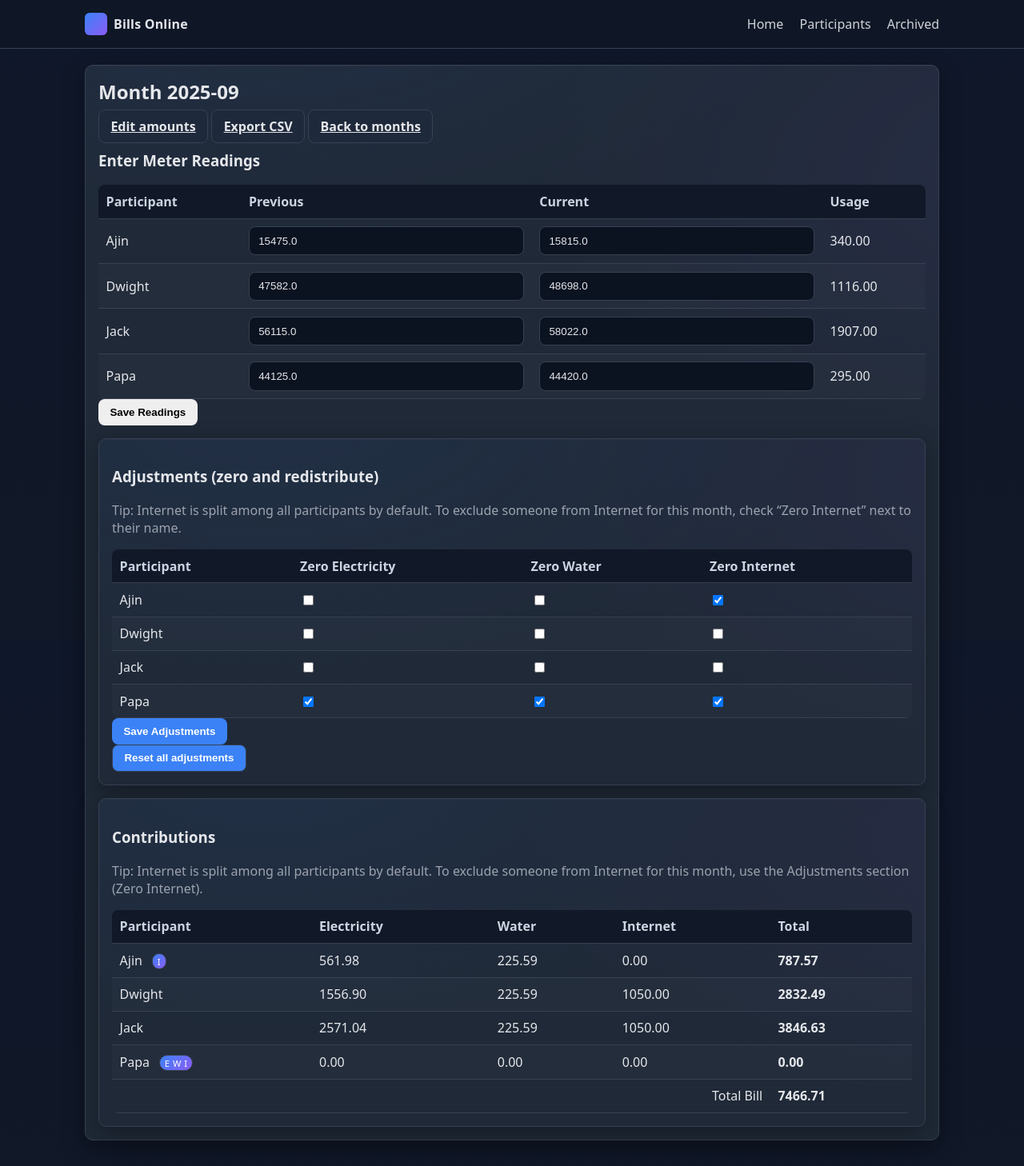
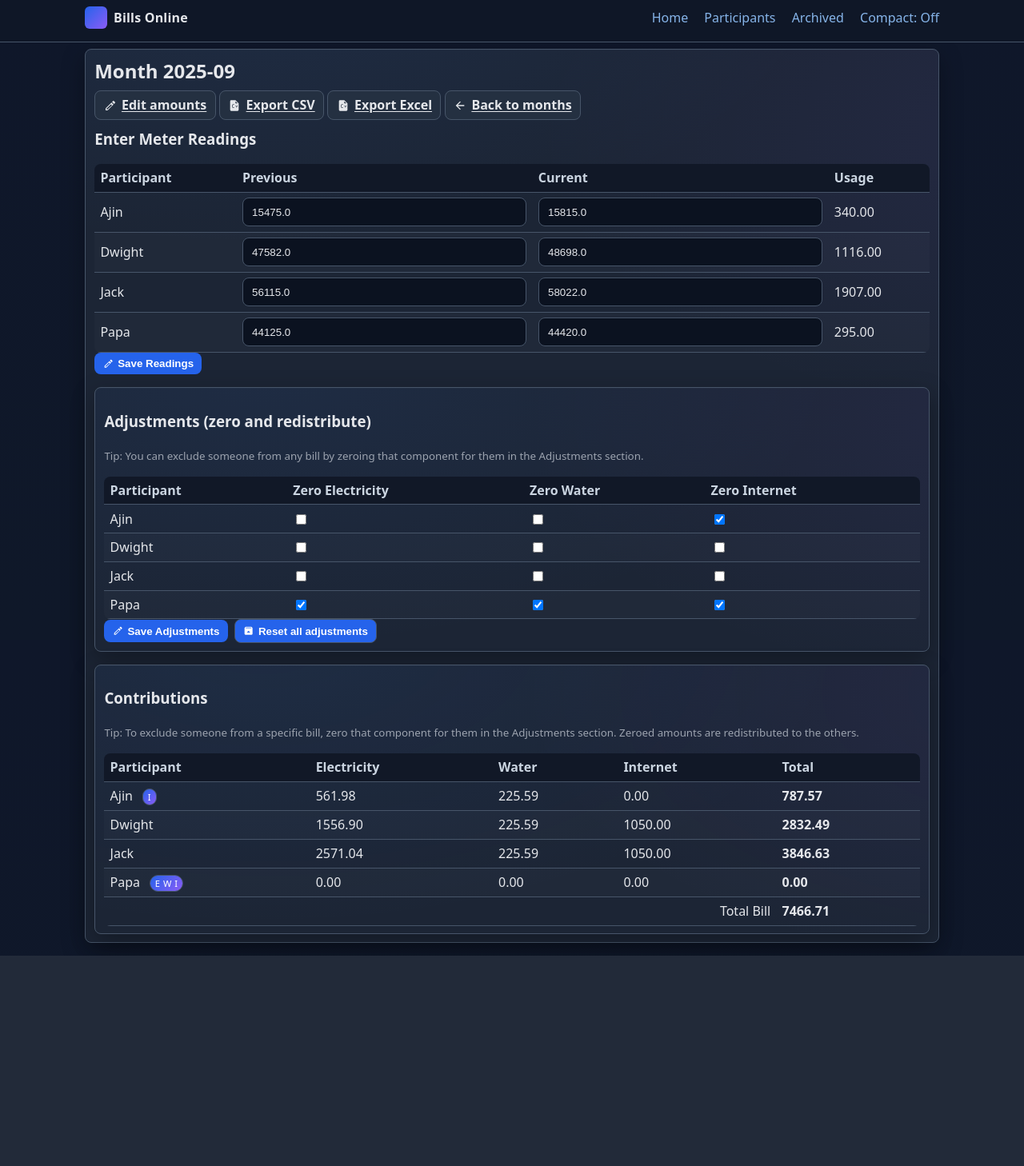
Before and after one commit to phdwight/billsonline, a Flask app: page /months/1?compact=1 in a window 1280 px wide. Shown: the whole page at 80% size. After the commit the page ends 1195 px from the top, so only its background shows below. Run offline with Flask 3, Linux system fonts and the light colour scheme; data comes from the database, SQL or seed files in the repository.

Commit message:
Add Excel export, UI polish, and documentation updates
Introduces per-month Excel export via /months/<bill_id>/export.xlsx. Refines UI with icon buttons, compact mode toggle, and improved styles for better accessibility and clarity. Updates README with clearer usage, troubleshooting, and screenshot/GIF instructions. Adds helper script for GIF recording and documentation for screenshots.

```diff
--- a/app/routes/main.py
+++ b/app/routes/main.py
@@ -246,6 +246,49 @@ def export_month_csv(bill_id: int):
     )
 
 
+@bp.get("/months/<int:bill_id>/export.xlsx")
+def export_month_xlsx(bill_id: int):
+    bill = bill_repo.get_by_id(bill_id)
+    if not bill:
+        flash("Month not found", "error")
+        return redirect(url_for("main.index"))
+    participants = participants_repo.list_all()
+    readings = reading_repo.list_for_month(bill.id)
+    adjustments = {a.participant_id: {
+        'electricity': a.zero_electricity,
+        'water': a.zero_water,
+        'internet': a.zero_internet,
+    } for a in adjust_repo.list_for_month(bill.id)}
+    contributions = calculator.compute_contributions(bill, readings, participants, adjustments)
+
+    wb = Workbook()
+    ws = wb.active
+    ws.title = f"{bill.year}-{bill.month:02d}"
+    ws.append(["Participant", "Electricity", "Water", "Internet", "Total"])
+    for c in contributions:
+        ws.append([
+            c.participant.name,
+            float(f"{c.electricity:.2f}"),
+            float(f"{c.water:.2f}"),
+            float(f"{c.internet:.2f}"),
+            float(f"{c.total:.2f}"),
+        ])
+    total_bill = bill.electricity_amount + bill.water_amount + bill.internet_amount
+    ws.append([])
+    ws.append(["Total Bill", float(f"{bill.electricity_amount:.2f}"), float(f"{bill.water_amount:.2f}"), float(f"{bill.internet_amount:.2f}"), float(f"{total_bill:.2f}")])
+
+    from io import BytesIO
+    bio = BytesIO()
+    wb.save(bio)
+    bio.seek(0)
+    filename = f"bill_{bill.year}-{bill.month:02d}.xlsx"
+    return Response(
+        bio.getvalue(),
+        mimetype="application/vnd.openxmlformats-officedocument.spreadsheetml.sheet",
+        headers={"Content-Disposition": f"attachment; filename={filename}"},
+    )
+
+
 @bp.post("/months/<int:bill_id>/readings")
 def submit_readings(bill_id: int):
     bill = bill_repo.get_by_id(bill_id)
--- a/app/static/style.css
+++ b/app/static/style.css
@@ -1,14 +1,15 @@
+
 :root {
 	--gap: 1rem;
 	--radius: 10px;
 	--bg: #0f172a; /* slate-900 */
-	--panel: #111827; /* gray-900 */
-	--card: #1f2937; /* gray-800 */
+	--panel: #0f1829; /* slightly deeper for contrast */
+	--card: #1c2535; /* slightly crisper */
 	--muted: #9ca3af; /* gray-400 */
 	--text: #e5e7eb; /* gray-200 */
-	--primary: #3b82f6; /* blue-500 */
+	--primary: #2563eb; /* blue-600 for stronger contrast */
 	--primary-contrast: #ffffff;
-	--border: #374151; /* gray-700 */
+	--border: #475569; /* slate-500 for clearer edges */
 	--success: #10b981; /* emerald-500 */
 	--error: #ef4444; /* red-500 */
 	--warning: #f59e0b; /* amber-500 */
@@ -44,6 +45,10 @@ header .container { display:flex; align-items:center; justify-content: space-bet
 nav a { color: var(--text); text-decoration: none; margin-left: 1rem; opacity:.9; }
 nav a:hover { opacity: 1; color: #fff; }
 
+/* Global link styles */
+a { color: #bfe0ff; text-decoration: underline; }
+a:hover { color: #e3f2ff; }
+
 main .container { padding-top: 1.25rem; padding-bottom: 2rem; }
 
 .grid { display:grid; grid-template-columns: 1fr 1fr; gap: var(--gap); }
@@ -72,10 +77,17 @@ input[type="text"], input[type="number"], select {
 input[type="checkbox"] { transform: translateY(1px); }
 
 button, .btn { cursor:pointer; border:none; border-radius: 8px; padding: .55rem .9rem; font-weight:600; }
+.btn-sm { padding: .35rem .6rem; font-size: .85rem; }
 .btn-primary, button[type="submit"] { background: var(--primary); color: var(--primary-contrast); }
-.btn-secondary { background: #1e293b; color: var(--text); border:1px solid var(--border); }
+.btn-secondary { background: #243041; color: var(--text); border:1px solid var(--border); }
 .btn-danger { background: var(--error); color: #fff; }
-.btn-link, .linklike { background:none; border:none; color: var(--muted); text-decoration: underline; padding: 0; cursor:pointer; }
+.btn-link, .linklike { background:none; border:none; color: #93c5fd; text-decoration: none; padding: 0; cursor:pointer; }
+.btn-link:hover, .linklike:hover { text-decoration: underline; color: #cfe4ff; }
+.btn:focus, .btn-link:focus, .linklike:focus { outline: 3px solid rgba(59,130,246,0.18); outline-offset: 2px; }
+.btn-primary:hover { filter: brightness(1.05); }
+.btn-secondary:hover { filter: brightness(1.03); }
+.btn-danger:hover { filter: brightness(0.95); }
+.btn-link { color: #93c5fd; }
 .muted { color: var(--muted); }
 
 table { border-collapse: collapse; width: 100%; border-radius: 8px; overflow: hidden; }
@@ -103,3 +115,17 @@ tbody tr:hover { background: rgba(59,130,246,0.07); }
 	background: linear-gradient(135deg, var(--primary), #8b5cf6);
 	border: 1px solid var(--border);
 }
+
+/* Compact mode */
+body.compact .container { padding-top: .5rem; padding-bottom: 1rem; }
+body.compact .card { padding: .6rem .7rem; border-radius: 8px; }
+body.compact .row { gap: .5rem; }
+body.compact .stack > * { margin-bottom: .5rem; }
+body.compact table th, body.compact table td { padding: .4rem .45rem; }
+body.compact .btn { padding: .4rem .65rem; }
+body.compact .btn-sm { padding: .25rem .45rem; font-size: .8rem; }
+
+/* Icon helper */
+.icon { width: 1em; height: 1em; display: inline-block; vertical-align: -0.15em; }
+.icon-left { margin-right: .4em; }
+.icon-right { margin-left: .4em; }
--- a/app/templates/base.html
+++ b/app/templates/base.html
@@ -7,13 +7,24 @@
     <link rel="stylesheet" href="{{ url_for('static', filename='style.css') }}">
   </head>
   <body>
+    <!-- SVG sprite for icons -->
+    <svg xmlns="http://www.w3.org/2000/svg" style="display:none">
+      <symbol id="icon-edit" viewBox="0 0 24 24"><path fill="currentColor" d="M3 17.25V21h3.75L17.81 9.94l-3.75-3.75L3 17.25zm2.92 2.33H5v-1.92l8.06-8.06l1.92 1.92L5.92 19.58zM20.71 7.04c.39-.39.39-1.02 0-1.41L18.37 3.29a.9959.9959 0 0 0-1.41 0l-1.83 1.83l3.75 3.75l1.83-1.83z"/></symbol>
+      <symbol id="icon-archive" viewBox="0 0 24 24"><path fill="currentColor" d="M20.54 5.23L19.15 3.5A2 2 0 0 0 17.58 3H6.41a2 2 0 0 0-1.57.5L3.46 5.23A2 2 0 0 0 3 6.54V19a2 2 0 0 0 2 2h14a2 2 0 0 0 2-2V6.54a2 2 0 0 0-.46-1.31M6.41 5h11.16l1.05 1.23H5.36zm12.59 14H5V8h14zM9 12h6v2H9z"/></symbol>
+      <symbol id="icon-delete" viewBox="0 0 24 24"><path fill="currentColor" d="M6 7h12v2H6zm2 3h8l-1 9H9zM15.5 4l-1-1h-5l-1 1H5v2h14V4z"/></symbol>
+      <symbol id="icon-csv" viewBox="0 0 24 24"><path fill="currentColor" d="M14 2H6a2 2 0 0 0-2 2v16a2 2 0 0 0 2 2h12a2 2 0 0 0 2-2V8zm0 2l4 4h-4zM8.5 13.5c0 1.1.9 2 2 2h1v1h-1a3 3 0 0 1-3-3v-1a3 3 0 0 1 3-3h1v1h-1c-1.1 0-2 .9-2 2zm5.5-2h1l1 3l1-3h1l-1.5 4h-1z"/></symbol>
+      <symbol id="icon-back" viewBox="0 0 24 24"><path fill="currentColor" d="M20 11H7.83l5.59-5.59L12 4l-8 8l8 8l1.41-1.41L7.83 13H20v-2z"/></symbol>
+      <symbol id="icon-view" viewBox="0 0 24 24"><path fill="currentColor" d="M12 6a9.77 9.77 0 0 0-10 6a9.77 9.77 0 0 0 20 0a9.77 9.77 0 0 0-10-6zm0 10a4 4 0 1 1 0-8a4 4 0 0 1 0 8z"/></symbol>
+      <symbol id="icon-unarchive" viewBox="0 0 24 24"><path fill="currentColor" d="M20.54 5.23L19.15 3.5A2 2 0 0 0 17.58 3H6.41a2 2 0 0 0-1.57.5L3.46 5.23A2 2 0 0 0 3 6.54V19a2 2 0 0 0 2 2h14a2 2 0 0 0 2-2V6.54a2 2 0 0 0-.46-1.31M6.41 5h11.16l1.05 1.23H5.36zM12 12l4 4h-8z"/></symbol>
+    </svg>
     <header>
       <div class="container">
         <div class="brand"><span class="logo"></span> Bills Online</div>
         <nav>
-          <a href="{{ url_for('main.index') }}">Home</a>
-          <a href="{{ url_for('main.participants_page') }}">Participants</a>
-          <a href="{{ url_for('main.archived') }}">Archived</a>
+          <a class="btn-link" href="{{ url_for('main.index') }}">Home</a>
+          <a class="btn-link" href="{{ url_for('main.participants_page') }}">Participants</a>
+          <a class="btn-link" href="{{ url_for('main.archived') }}">Archived</a>
+          <a class="btn-link" href="?compact={{ 0 if request.args.get('compact') else 1 }}">{{ 'Compact: Off' if request.args.get('compact') else 'Compact: On' }}</a>
         </nav>
       </div>
     </header>
@@ -31,5 +42,11 @@
       {% block content %}{% endblock %}
       </div>
     </main>
+    <script>
+      (function(){
+        const params = new URLSearchParams(location.search);
+        if (params.get('compact') === '1') document.body.classList.add('compact');
+      })();
+    </script>
   </body>
   </html>
--- a/app/templates/month_detail.html
+++ b/app/templates/month_detail.html
@@ -4,9 +4,10 @@
 <h2 class="section-title">Month {{ bill.year }}-{{ '%02d'|format(bill.month) }}</h2>
 
 <p>
-  <a class="btn btn-secondary" href="{{ url_for('main.edit_month', bill_id=bill.id) }}">Edit amounts</a>
-  <a class="btn btn-secondary" href="{{ url_for('main.export_month_csv', bill_id=bill.id) }}">Export CSV</a>
-  <a class="btn btn-secondary" href="{{ url_for('main.index') }}">Back to months</a>
+  <a class="btn btn-secondary" href="{{ url_for('main.edit_month', bill_id=bill.id) }}"><svg class="icon icon-left"><use href="#icon-edit"/></svg>Edit amounts</a>
+  <a class="btn btn-secondary" href="{{ url_for('main.export_month_csv', bill_id=bill.id) }}"><svg class="icon icon-left"><use href="#icon-csv"/></svg>Export CSV</a>
+  <a class="btn btn-secondary" href="{{ url_for('main.export_month_xlsx', bill_id=bill.id) }}"><svg class="icon icon-left"><use href="#icon-csv"/></svg>Export Excel</a>
+  <a class="btn btn-secondary" href="{{ url_for('main.index') }}"><svg class="icon icon-left"><use href="#icon-back"/></svg>Back to months</a>
 
 </p>
 
@@ -38,15 +39,15 @@
         {% endfor %}
       </tbody>
     </table>
-    <button>Save Readings</button>
+  <button class="btn btn-primary" type="submit"><svg class="icon icon-left"><use href="#icon-edit"/></svg>Save Readings</button>
   </form>
   </section>
 
 <section class="card" style="margin-top: var(--gap);">
   <h3>Adjustments (zero and redistribute)</h3>
-  <p class="muted" style="margin-top:.25rem;">
-    Tip: Internet is split among all participants by default. To exclude someone from Internet for this month, check “Zero Internet” next to their name.
-  </p>
+  <p class="muted" style="margin-top:.25rem;"><small>
+    Tip: You can exclude someone from any bill by zeroing that component for them in the Adjustments section.
+  </small></p>
   <form method="post" action="{{ url_for('main.save_adjustments', bill_id=bill.id) }}">
     <input type="hidden" name="csrf_token" value="{{ csrf_token() }}">
     <table>
@@ -70,21 +71,20 @@
         {% endfor %}
       </tbody>
     </table>
-    <div style="display:flex; gap:.5rem; align-items:center;">
-      <button class="btn btn-primary" type="submit">Save Adjustments</button>
+    <div style="display:flex; gap:.5rem; align-items:center; flex-wrap: wrap;">
+      <button class="btn btn-primary" type="submit"><svg class="icon icon-left"><use href="#icon-edit"/></svg>Save Adjustments</button>
+      <button class="btn btn-secondary" type="submit" formaction="{{ url_for('main.reset_adjustments', bill_id=bill.id) }}">
+        <svg class="icon icon-left"><use href="#icon-unarchive"/></svg>Reset all adjustments
+      </button>
     </div>
-  </form>
-  <form method="post" action="{{ url_for('main.reset_adjustments', bill_id=bill.id) }}" style="display:inline; margin:0;">
-    <input type="hidden" name="csrf_token" value="{{ csrf_token() }}">
-    <button class="btn btn-secondary" type="submit">Reset all adjustments</button>
   </form>
 </section>
 
 <section class="card" style="margin-top: var(--gap);">
   <h3>Contributions</h3>
-  <p class="muted" style="margin-top:.25rem;">
-    Tip: Internet is split among all participants by default. To exclude someone from Internet for this month, use the Adjustments section (Zero Internet).
-  </p>
+  <p class="muted" style="margin-top:.25rem;"><small>
+    Tip: To exclude someone from a specific bill, zero that component for them in the Adjustments section. Zeroed amounts are redistributed to the others.
+  </small></p>
   <table>
     <thead>
       <tr>
--- a/app/templates/participants.html
+++ b/app/templates/participants.html
@@ -15,7 +15,7 @@
       <form method="post" action="{{ url_for('main.update_participant', pid=p.id) }}">
         <input type="hidden" name="csrf_token" value="{{ csrf_token() }}">
         <td>
-          <input name="name" value="{{ p.name }}" required>
+          <input type="text" name="name" value="{{ p.name }}" required>
         </td>
         <td>
           <button type="submit" class="btn btn-primary">Save</button>
```
Also changed, not shown: app/templates/archived.html (+5 -5 lines), app/templates/edit_month.html (+13 -10 lines), app/templates/index.html (+14 -8 lines), README.md, docs/screenshots/README.md (added), 2 other files.
